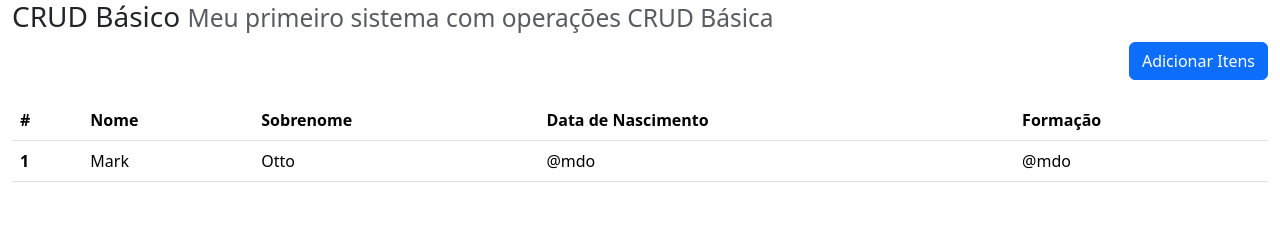
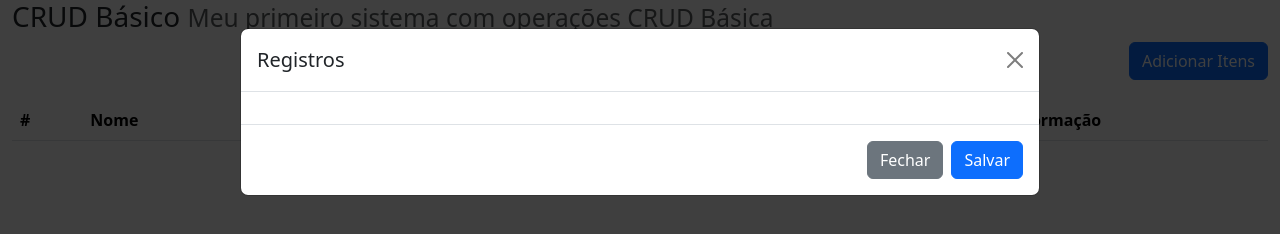
Before and after one commit to francovinicius/CRUD-tester, a plain HTML site: page index.html in a window 1280 px wide. Both pictures are taken after a click on the button "Adicionar Itens". Drawn offline with nearby package versions, Linux system fonts and the light colour scheme.

Commit message:
criando modal

```diff
--- a/assets/js/index.js
+++ b/assets/js/index.js
@@ -0,0 +1,42 @@
+var dados = [];
+/*
+var registro = {
+registro.Nome = "Fernando"
+registro.Sobrenome = "Andrade"
+registro.DataNascimento = "08/03/1986"
+registro.Formacao = "Superior"};
+
+dados.push(registro);
+*/
+
+//função para criar "pessoas" e popular cada linha da tabela
+function populaTabela() {
+    if(Array.isArray(dados)) {
+
+        $("#tblDados tbody").html("")
+
+        dados.forEach(function (item) {
+            //template string
+            $("#tblDados tbody").append(`<tr>
+            <td>${item.ID}</td>
+            <td>${item.Nome}</td>
+            <td>${item.Sobrenome}</td>
+            <td>${item.DtNascimento}</td>
+            <td>${item.Formacao}</td>
+            </tr>`)
+        })
+    }
+}
+
+$(function () {
+    //executa ao carregar da tela
+
+    dados = JSON.parse(localStorage.getItem("__dados__"))
+
+    //se for diferente de nulo a sentença sera true entao vou trabalhar executar
+    if (dados) {
+        populaTabela()
+    }
+
+
+});
--- a/index.html
+++ b/index.html
@@ -26,12 +26,12 @@
       </div>
       <div class="row">
         <div class="col-md-12 d-grid gap-2 d-md-flex justify-content-md-end">
-          <button type="button" class="btn btn-primary">Adicionar Itens</button>
+          <button type="button" class="btn btn-primary" data-bs-toggle="modal" data-bs-target="#modalRegistro">Adicionar Itens</button>
         </div>
       </div>
-      <div class="row" style="margin-top: 20px;">
+      <div class="row" style="margin-top: 20px">
         <div class="col-md-12">
-            <table class="table table-hover">
+          <table id="tblDados" class="table table-hover">
             <thead>
               <tr>
                 <th scope="col">#</th>
@@ -41,17 +41,44 @@
                 <th scope="col">Formação</th>
               </tr>
             </thead>
-                <tbody>
-                    <tr>
-                        <th scope="row">1</th>
-                        <td>Mark</td>
-                        <td>Otto</td>
-                        <td>@mdo</td>
-                        <td>@mdo</td>
-                    </tr>
-                </tbody>
+            <tbody></tbody>
+          </table>
+        </div>
+      </div>
+    </div>
 
-            </table>
+    <!-- Modal -->
+    <div
+      class="modal fade"
+      id="modalRegistro"
+      tabindex="-1"
+      aria-labelledby="modalRegistro"
+      aria-hidden="true"
+    >
+      <div class="modal-dialog modal-lg">
+        <div class="modal-content">
+          <div class="modal-header">
+            <h1 class="modal-title fs-5" id="modalRegistroLabel">Registros</h1>
+            <button
+              type="button"
+              class="btn-close"
+              data-bs-dismiss="modal"
+              aria-label="Close"
+            ></button>
+          </div>
+          <div class="modal-body">
+
+          </div>
+          <div class="modal-footer">
+            <button
+              type="button"
+              class="btn btn-secondary"
+              data-bs-dismiss="modal"
+            >
+              Fechar
+            </button>
+            <button type="button" class="btn btn-primary">Salvar</button>
+          </div>
         </div>
       </div>
     </div>
```
Lines whose indentation alone changed are shown as unchanged.
